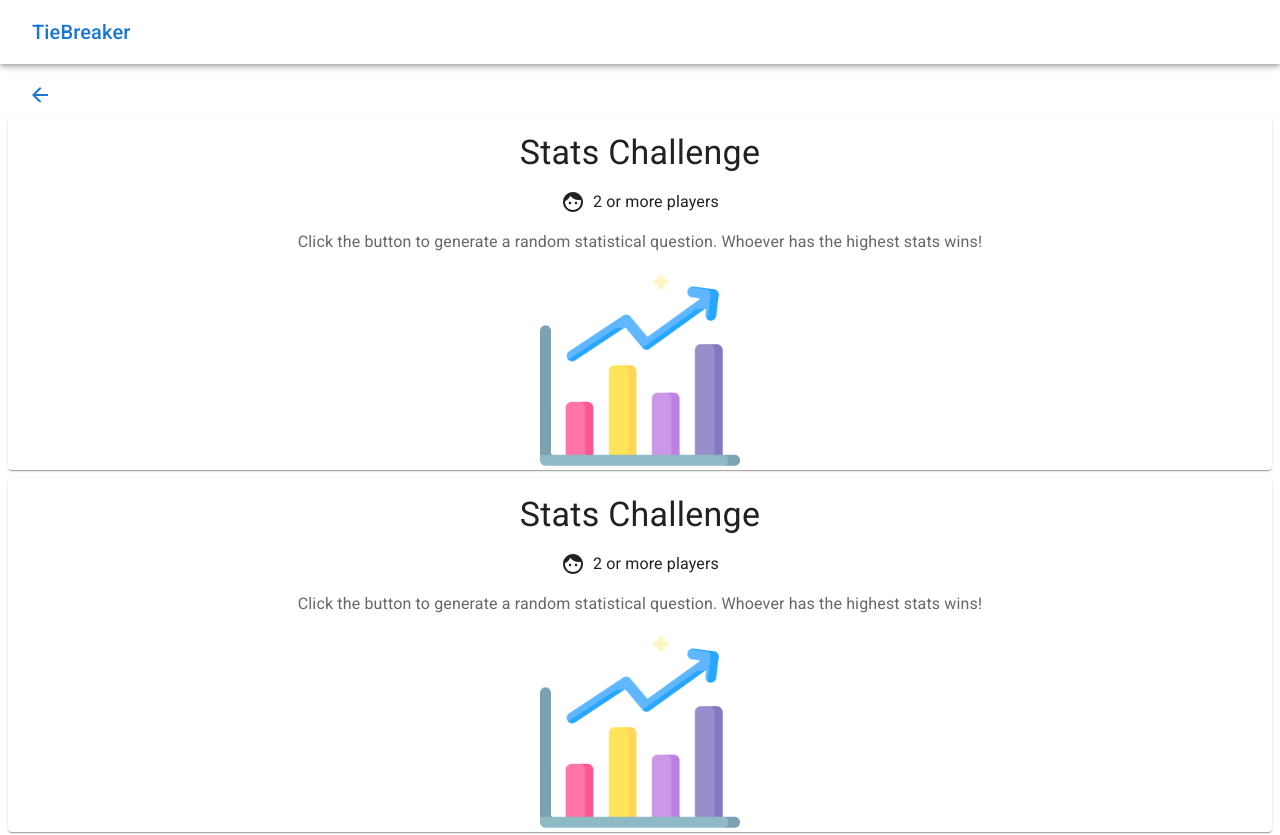
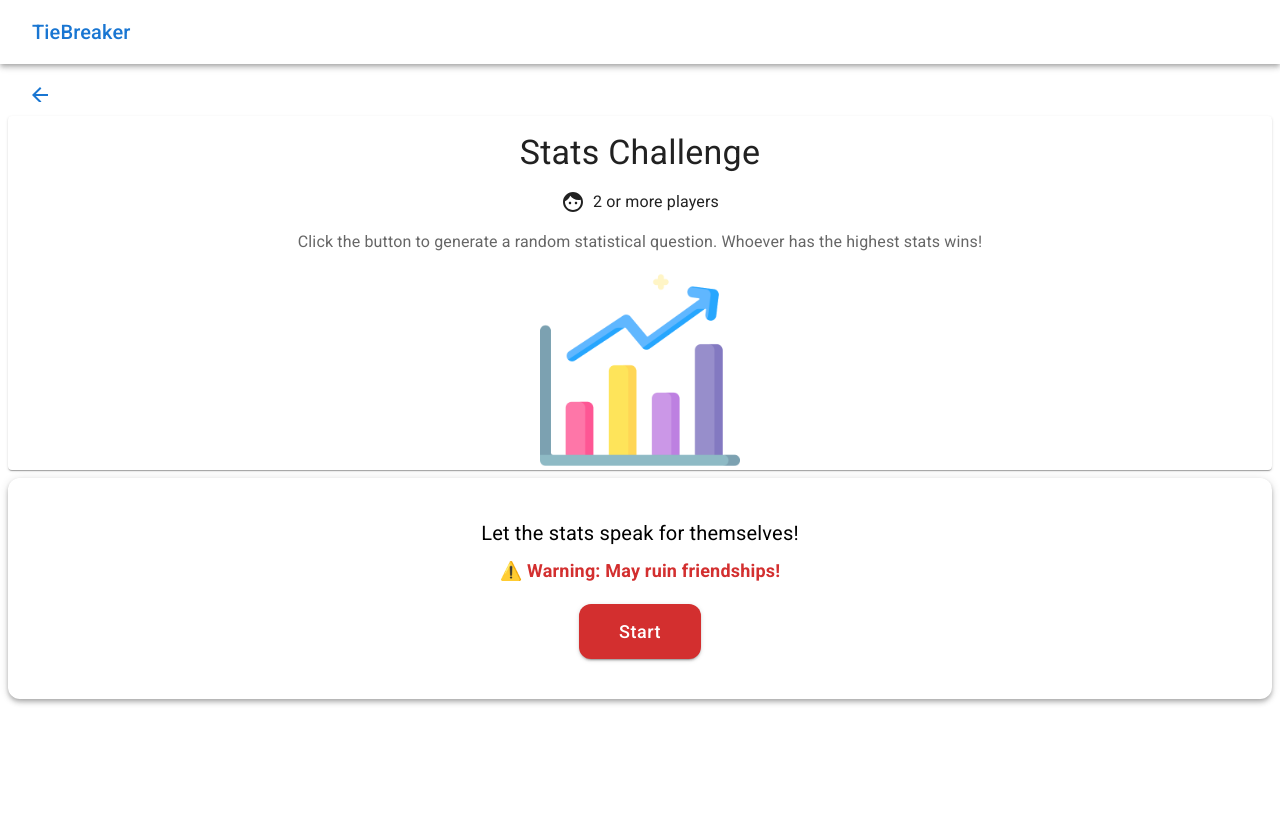
Before and after one commit to Glenn-Chiang/TieBreaker, a React (Vite) app: page /games/stat-challenge in a window 1280 px wide. Shown: the top 835 px of the page. After the commit the page ends 800 px from the top, so only its background shows below. Built offline with nearby package versions, Linux system fonts and the light colour scheme.

Commit message:
updated stats final

```diff
--- a/src/pages/StatChallenge.tsx
+++ b/src/pages/StatChallenge.tsx
@@ -1,7 +1,5 @@
 import { useState } from "react";
 import { Button, Typography, Container, keyframes, useTheme } from "@mui/material";
-import GameBanner from "../components/GameBanner";
-import { GAMES } from "../data/games";
 
 // Generate question button flicker animation
 const flickerAnimation = keyframes`
@@ -17,7 +15,6 @@ const flickerAnimation = keyframes`
 `;
 
 function StatChallenge() {
-  const gameData = GAMES.find((data) => data.id === "stat-challenge")!;
   const theme = useTheme(); // Access the MUI theme
   const questions = [
     "Fastest 2.4km timing?",
@@ -70,7 +67,6 @@ function StatChallenge() {
 
   return (
     <>
-      <GameBanner gameData={gameData} />
       <Container
         maxWidth = {false}
         sx={{
```
